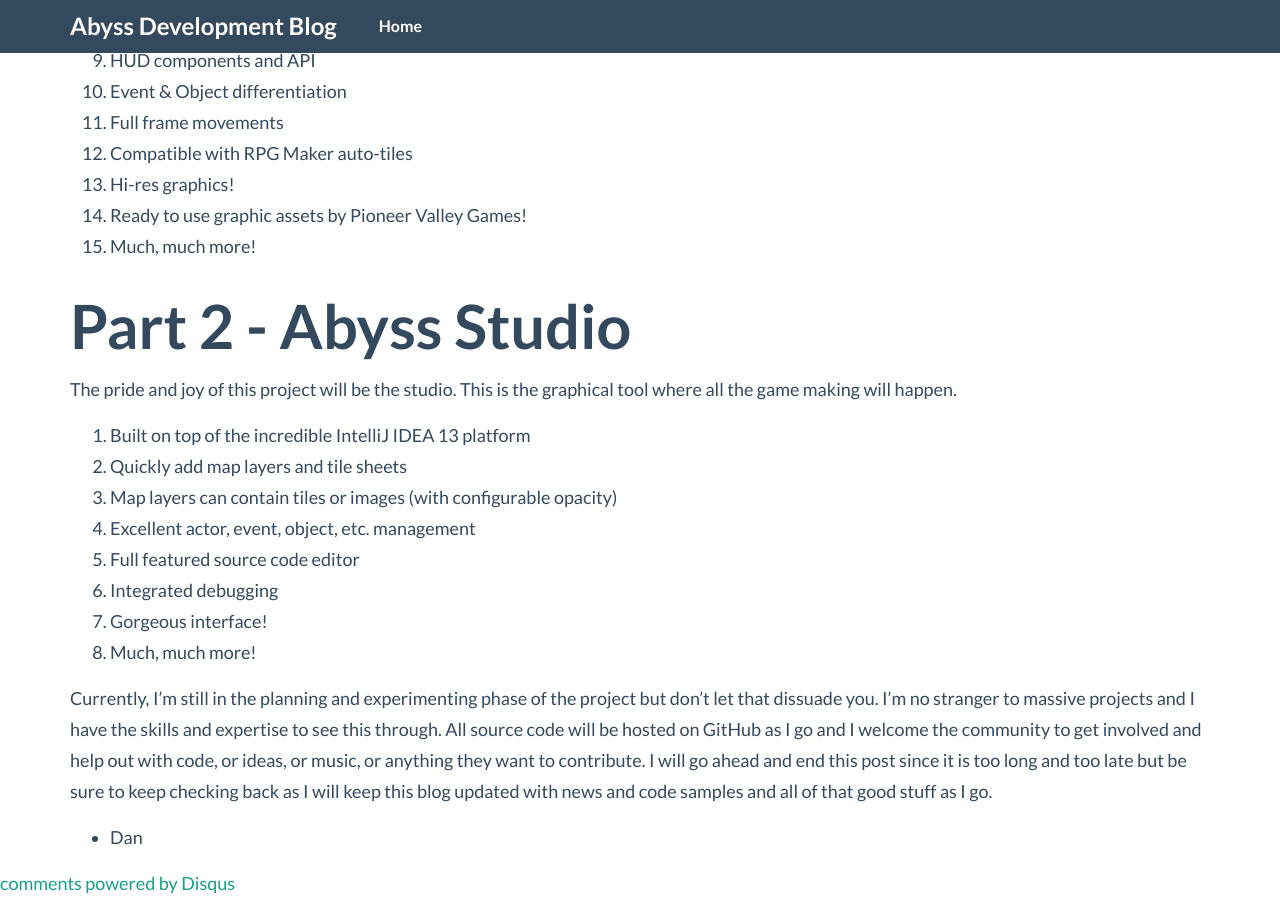
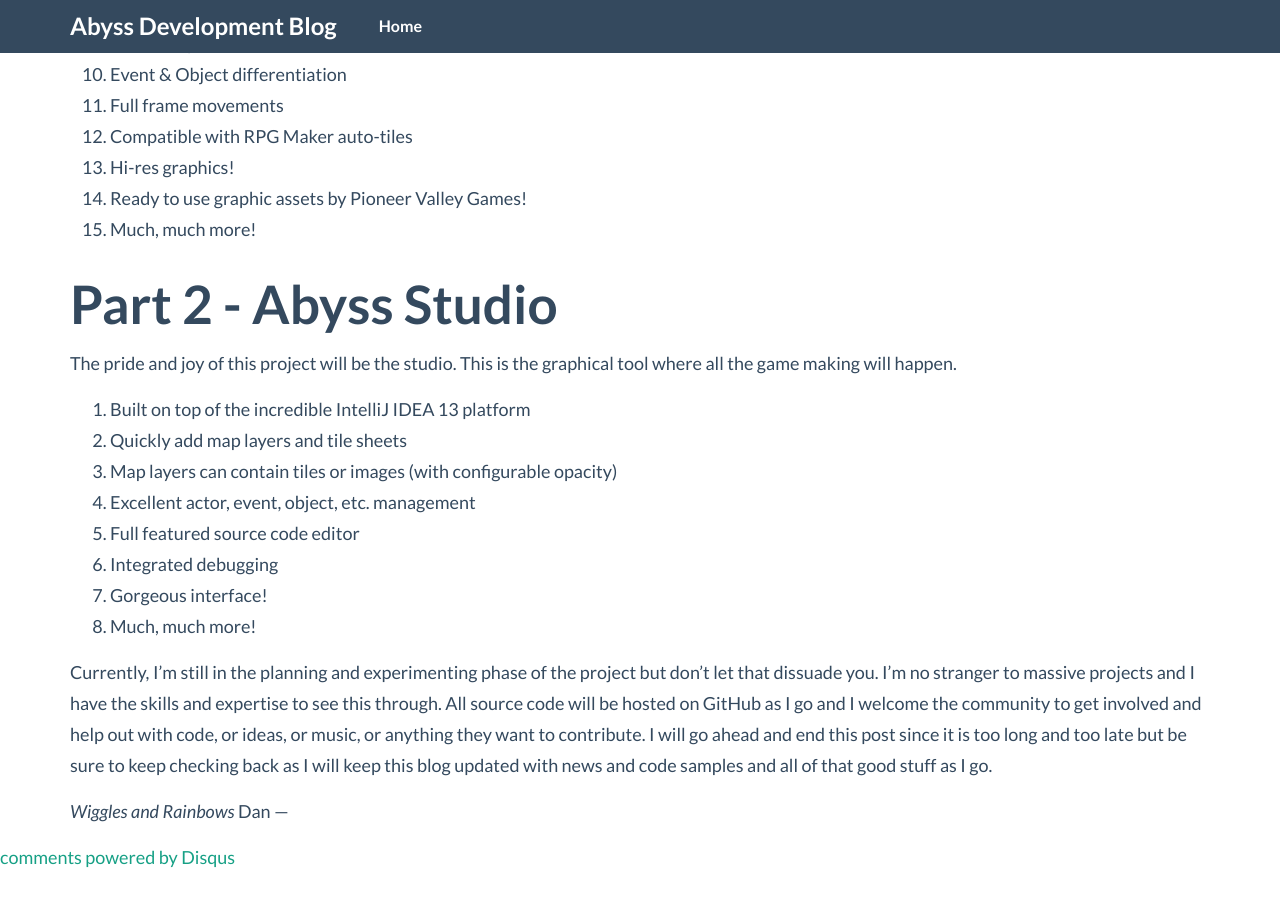
Before and after one commit to JerryKnight16/danarmstrong.github.io, a Jekyll site: the page built from _posts/2014-01-26-welcome-to-the-abyss.md, in a window 1280 px wide and 900 px high, scrolled down 2631 px. Built offline with Jekyll 4.4.1, drawn with Linux system fonts in a browser that asks for light colours; Markdown is read by kramdown in place of the engine named in the settings; comment, search, counter and statistics services are not loaded; after the commit the page ends 3505 px from its top, so only the background shows below that.

Commit message:
Post fixes

```diff
--- a/_posts/2014-01-26-welcome-to-the-abyss.md
+++ b/_posts/2014-01-26-welcome-to-the-abyss.md
@@ -6,7 +6,7 @@
 ---
 
 The Story
-=========
+---------
 Welcome to the Abyss development blog. I would like to take a few moments and tell you how this all came about. To start with, my name is Dan
 and I'm the lead developer of Abyss. I'm a software engineer at the largest tech company in the world and for several years I have been working on enterprise
 cloud applications. I enjoy that work but I always like trying new things as well. Recently I met one of the most awesome guys I have ever met who asked
@@ -75,7 +75,7 @@
 Lastly, I read Jesse's wishlist and made a lot of decisions based on his input as well. In the end, here is what we have lined up:
 
 Part 1 - The Abyss Engine
-===================
+-------------------------
 
 The engine will be a plug and play library for the CoronaSDK providing many features that require questionable scripts in RPG Maker.
 
@@ -96,7 +96,7 @@
 15. Much, much more!
 
 Part 2 - Abyss Studio
-===================
+---------------------
 
 The pride and joy of this project will be the studio. This is the graphical tool where all the game making will happen.
 
@@ -115,7 +115,9 @@
 this post since it is too long and too late but be sure to keep checking back as I will keep this blog updated with news and code
 samples and all of that good stuff as I go.
 
-- Dan
+_Wiggles and Rainbows_
+Dan
+---
 
 [corona]: http://coronalabs.com/products/corona-sdk/
 [jetbrains]: http://jetbrains.com
```
